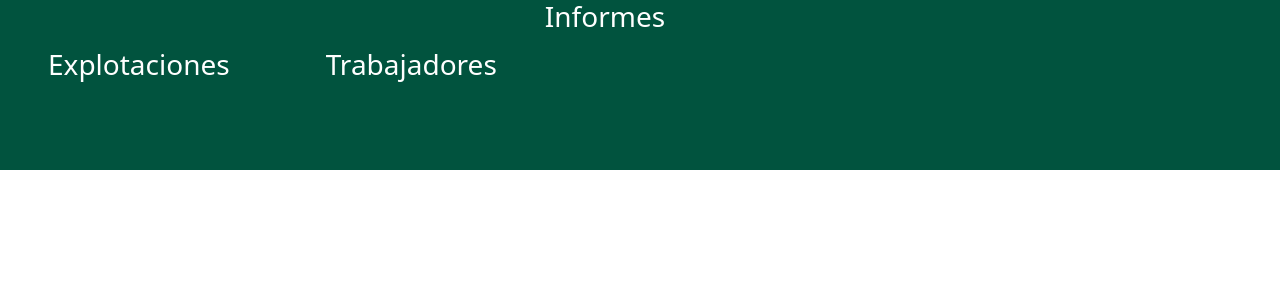
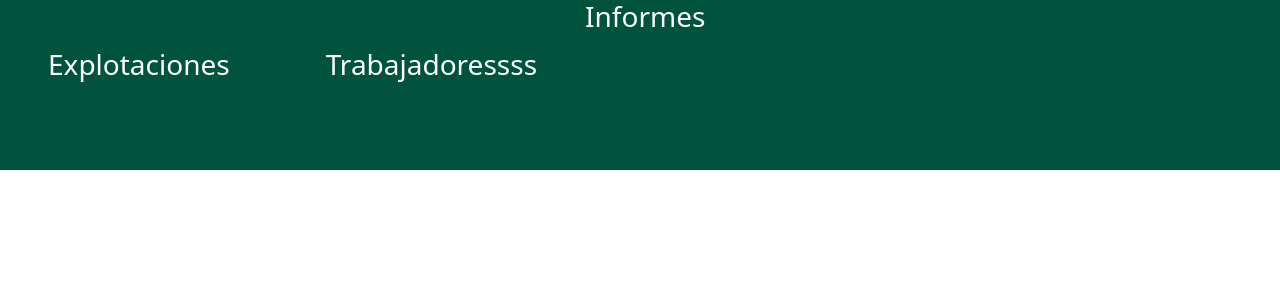
Before and after one commit to Atco21/F_Agro, an Angular app: page / in a window 1280 px wide. Shown: the top 300 px of the page. Built offline with nearby package versions, Linux system fonts and the light colour scheme.

Commit message:
cambios de alvaro

```diff
--- a/src/app/components/appbar/appbar.component.html
+++ b/src/app/components/appbar/appbar.component.html
@@ -13,7 +13,7 @@
       <h3>Explotaciones</h3>
     </div>
     <div class="m-5">
-      <h3>Trabajadores</h3>
+      <h3>Trabajadoressss</h3>
     </div>
     <div class="m-">
       <h3>Informes</h3>
```
